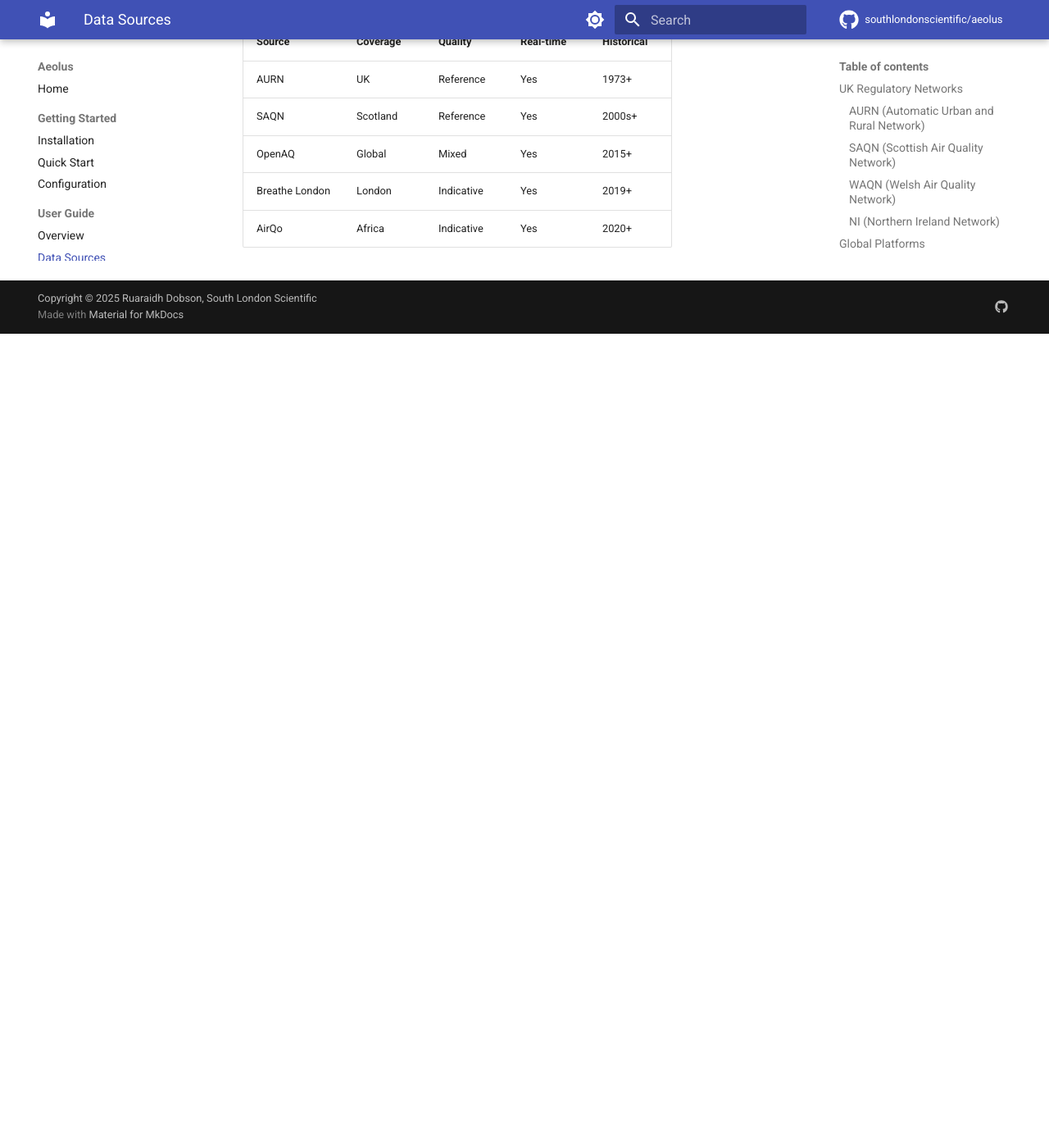
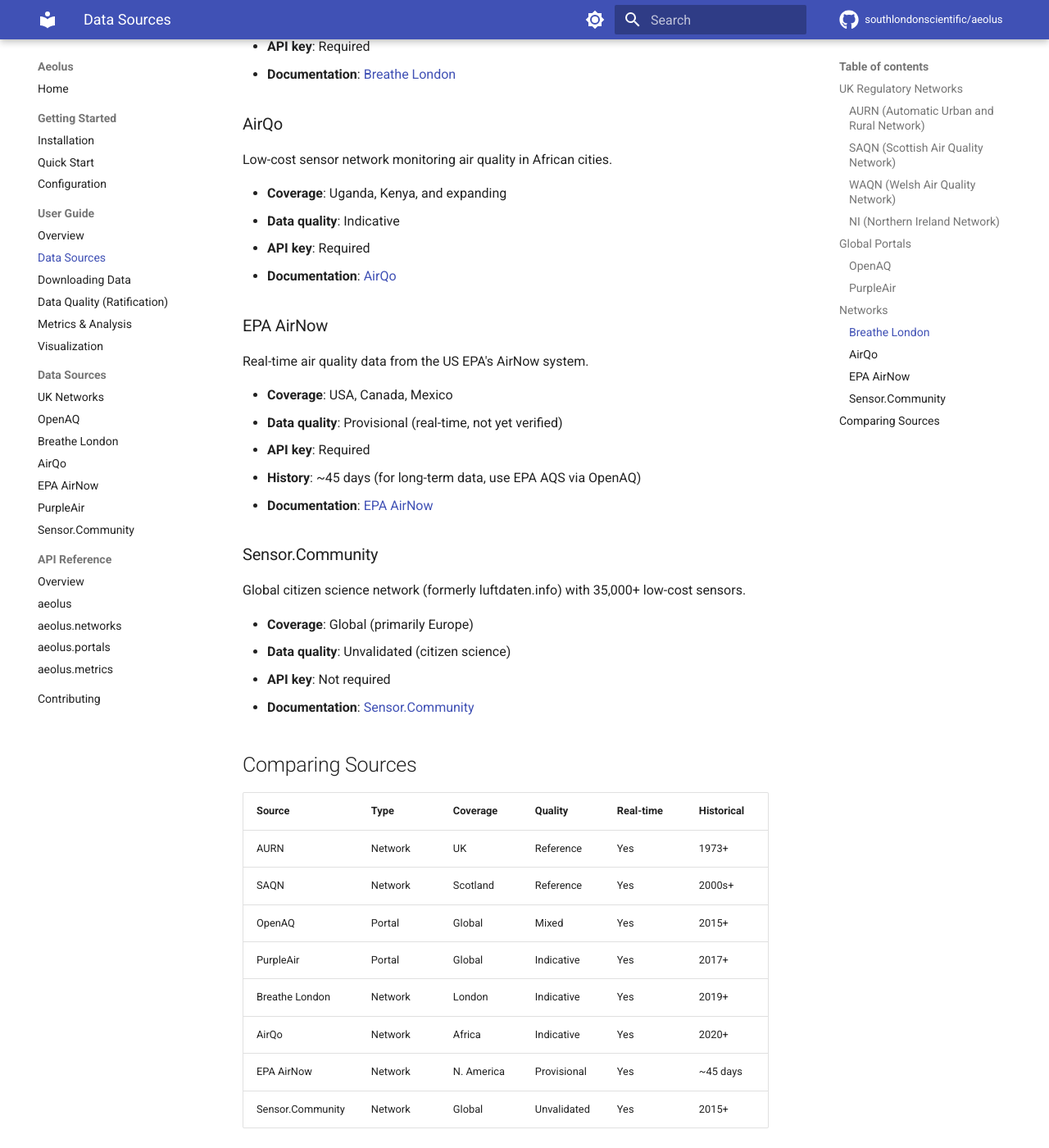
Before and after one commit to southlondonscientific/aeolus, an MkDocs documentation site: the page built from docs/guide/sources.md, in a window 1280 px wide and 1400 px high, scrolled down 2383 px. Shown: the whole window at 82% size. Built offline with MkDocs 1.6.1 and Material for MkDocs 9.7.7, drawn with Linux system fonts in a browser that asks for light colours; comment, search, counter and statistics services are not loaded; before the commit the page ends 2790 px from its top, so only the background shows below that; some of the changed text lies outside the part shown.

Commit message:
v0.3.0: Update version, fix PurpleAir classification, add regulatory tests
- Bump version to 0.3.0 in __init__.py and pyproject.toml
- Change PurpleAir from 'network' to 'portal' type (reflects scale)
- Add comprehensive test suite for UK regulatory networks (40 tests)
- Update sources guide documentation

```diff
--- a/docs/guide/sources.md
+++ b/docs/guide/sources.md
@@ -51,7 +51,9 @@
 - **Data quality**: Ratified
 - **API key**: Not required
 
-## Global Platforms
+## Global Portals
+
+Portals aggregate data from multiple sources worldwide. Due to their scale (hundreds of thousands of sites), you search for sites first, then download.
 
 ### OpenAQ
 
@@ -62,7 +64,18 @@
 - **API key**: Required
 - **Documentation**: [OpenAQ](../sources/openaq.md)
 
-## Low-Cost Sensor Networks
+### PurpleAir
+
+Global network of 30,000+ low-cost air quality sensors, popular with researchers and citizen scientists.
+
+- **Coverage**: Global (primarily USA, Europe, Australia)
+- **Data quality**: Indicative (dual laser counters with QA/QC)
+- **API key**: Required
+- **Documentation**: [PurpleAir](../sources/purpleair.md)
+
+## Networks
+
+Networks are discrete monitoring systems with a known, manageable set of sites.
 
 ### Breathe London
 
@@ -82,12 +95,34 @@
 - **API key**: Required
 - **Documentation**: [AirQo](../sources/airqo.md)
 
+### EPA AirNow
+
+Real-time air quality data from the US EPA's AirNow system.
+
+- **Coverage**: USA, Canada, Mexico
+- **Data quality**: Provisional (real-time, not yet verified)
+- **API key**: Required
+- **History**: ~45 days (for long-term data, use EPA AQS via OpenAQ)
+- **Documentation**: [EPA AirNow](../sources/airnow.md)
+
+### Sensor.Community
+
+Global citizen science network (formerly luftdaten.info) with 35,000+ low-cost sensors.
+
+- **Coverage**: Global (primarily Europe)
+- **Data quality**: Unvalidated (citizen science)
+- **API key**: Not required
+- **Documentation**: [Sensor.Community](../sources/sensor-community.md)
+
 ## Comparing Sources
 
-| Source | Coverage | Quality | Real-time | Historical |
-|--------|----------|---------|-----------|------------|
-| AURN | UK | Reference | Yes | 1973+ |
-| SAQN | Scotland | Reference | Yes | 2000s+ |
-| OpenAQ | Global | Mixed | Yes | 2015+ |
-| Breathe London | London | Indicative | Yes | 2019+ |
-| AirQo | Africa | Indicative | Yes | 2020+ |
+| Source | Type | Coverage | Quality | Real-time | Historical |
+|--------|------|----------|---------|-----------|------------|
+| AURN | Network | UK | Reference | Yes | 1973+ |
+| SAQN | Network | Scotland | Reference | Yes | 2000s+ |
+| OpenAQ | Portal | Global | Mixed | Yes | 2015+ |
+| PurpleAir | Portal | Global | Indicative | Yes | 2017+ |
+| Breathe London | Network | London | Indicative | Yes | 2019+ |
+| AirQo | Network | Africa | Indicative | Yes | 2020+ |
+| EPA AirNow | Network | N. America | Provisional | Yes | ~45 days |
+| Sensor.Community | Network | Global | Unvalidated | Yes | 2015+ |
--- a/src/aeolus/__init__.py
+++ b/src/aeolus/__init__.py
@@ -68,7 +68,7 @@
 For more details, see: https://github.com/southlondonscientific/aeolus
 """
 
-__version__ = "0.2.0"
+__version__ = "0.3.0"
 
 # Import submodules for networks, portals, metrics
 from . import metrics, networks, portals, transforms
```
Also changed, not shown: 2 other files.
